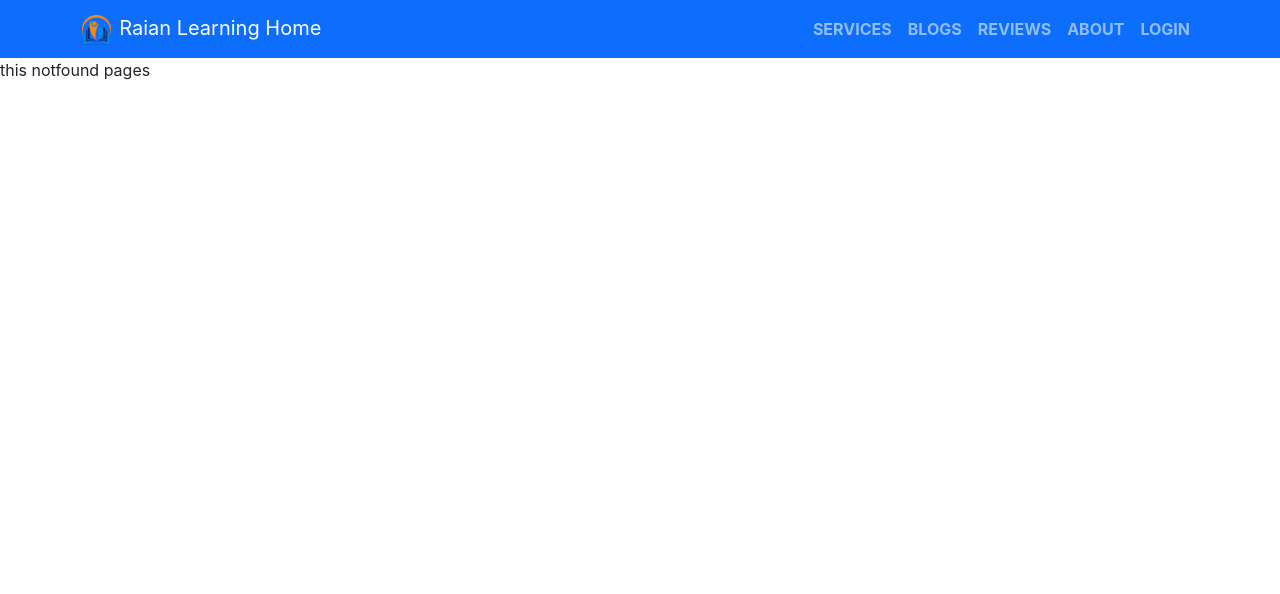
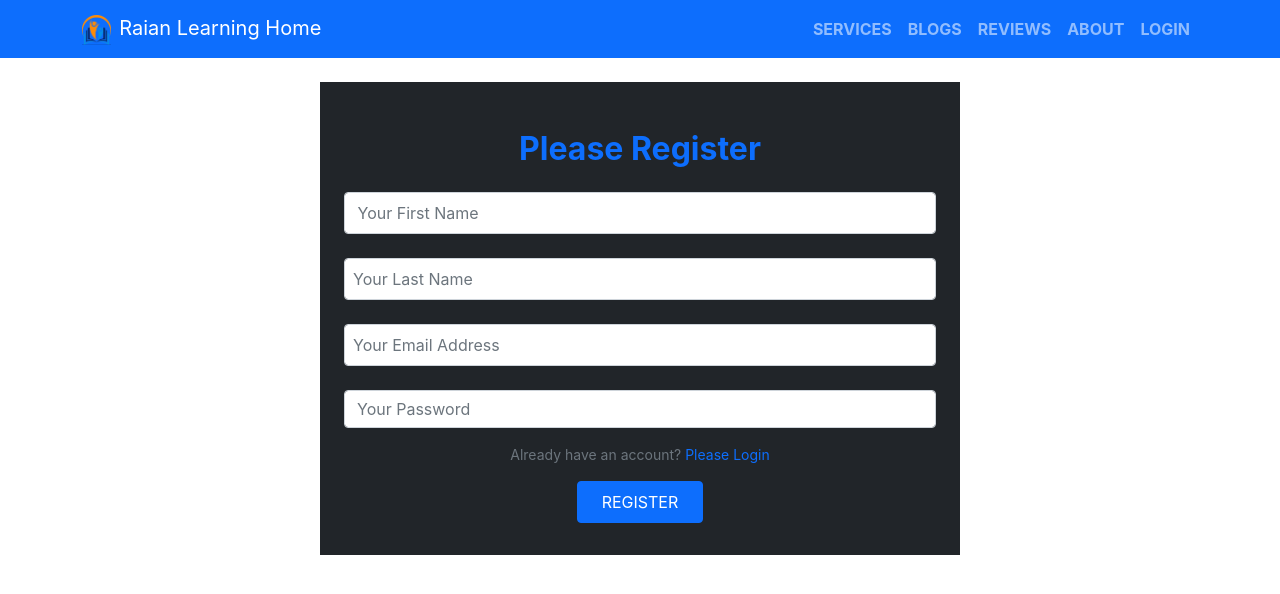
Before and after one commit to Aburaian/Raian-Learning-Home, a React (Create React App) app: page /register in a window 1280 px wide. Shown: the top 594 px of the page. Built offline with nearby package versions, Linux system fonts and the light colour scheme.

Commit message:
reviews section added

```diff
--- a/src/App.js
+++ b/src/App.js
@@ -5,6 +5,8 @@ import Blogs from "./Pages/Blogs/Blogs";
 import Home from "./Pages/Home/Home/Home";
 import Reviews from "./Pages/Home/Reviews/Reviews";
 import Services from "./Pages/Home/Services/Services";
+import Login from "./Pages/Login/Login/Login";
+import Register from "./Pages/Login/Register/Register";
 import Header from "./Pages/Shared/Header/Header";
 import NotFound from "./Pages/Shared/NotFound/NotFound";
 
@@ -19,6 +21,8 @@ function App() {
         <Route path="/reviews" element={<Reviews></Reviews>}></Route>
         <Route path="/about" element={<About></About>}></Route>
         <Route path="/blogs" element={<Blogs></Blogs>}></Route>
+        <Route path="/login" element={<Login></Login>}></Route>
+        <Route path="/register" element={<Register></Register>}></Route>
         <Route path="*" element={<NotFound></NotFound>}></Route>
       </Routes>
     </div>
--- a/src/Pages/Home/Bannar/Bannar.js
+++ b/src/Pages/Home/Bannar/Bannar.js
@@ -11,7 +11,7 @@ const Bannar = () => {
     <Carousel activeIndex={index} onSelect={handleClick}>
       <Carousel.Item interval={1000}>
         <img
-          height={500}
+          height={570}
           className="d-block w-100 "
           src="https://tucunoticias24.com/wp-content/uploads/2020/12/Ninos-pequenos-jugando-juntos.jpg"
           alt="First slide"
@@ -22,7 +22,7 @@ const Bannar = () => {
       </Carousel.Item>
       <Carousel.Item>
         <img
-          height={500}
+          height={570}
           className="d-block w-100"
           src="https://ca-times.brightspotcdn.com/dims4/default/a59c9bb/2147483647/strip/true/crop/5472x3648+0+0/resize/840x560!/quality/90/?url=https%3A%2F%2Fcalifornia-times-brightspot.s3.amazonaws.com%2F2e%2Fff%2Fb2d8c60d47928a43326f5b3cb09a%2Fla-photos-1staff-824956-me-lausd-first-day-webster-10-ajs.jpg"
           alt="Second slide"
@@ -34,7 +34,7 @@ const Bannar = () => {
       </Carousel.Item>
       <Carousel.Item interval={1000}>
         <img
-          height={520}
+          height={570}
           className="d-block w-100"
           src="https://images.thequint.com/thequint%2F2021-02%2F3196040c-cc82-431a-8509-4b1cb2df39b3%2FSisodia.jpg"
           alt="Third slide"
--- a/src/Pages/Home/Home/Home.js
+++ b/src/Pages/Home/Home/Home.js
@@ -7,9 +7,6 @@ import Services from "../Services/Services";
 const Home = () => {
   return (
     <div>
-      <h1 className="p-2 text-center">
-        Raian <span className="text-primary fw-bold">Learning Home</span>
-      </h1>
       <Bannar></Bannar>
       <Services></Services>
       <Reviews></Reviews>
--- /dev/null
+++ b/src/Pages/Login/Login/Login.js
@@ -0,0 +1,39 @@
+import React from "react";
+import { Button, Form } from "react-bootstrap";
+import { Link } from "react-router-dom";
+
+const Login = () => {
+  return (
+    <div className="container w-50 mx-auto bg-dark p-4 mt-4 h-400">
+      <h2 className="text-center text-primary fw-bold my-4">Please Login</h2>
+      <Form>
+        <Form.Group className="mb-3" controlId="formBasicEmail">
+          <Form.Control type="email" placeholder="Enter email" />
+        </Form.Group>
+        <Form.Group className="mb-3" controlId="formBasicPassword">
+          <Form.Control type="password" placeholder="Password" />
+        </Form.Group>
+        <Form.Text className="text-muted text-center">
+          <p>
+            Create New Account.{" "}
+            <Link
+              to="/register"
+              className="text-primary pe-auto text-decoration-none"
+            >
+              Please Register
+            </Link>
+          </p>
+        </Form.Text>
+        <Button
+          className="mx-auto d-block mb-2 px-4 py-2 text-uppercase"
+          variant="primary"
+          type="submit"
+        >
+          Log in
+        </Button>
+      </Form>
+    </div>
+  );
+};
+
+export default Login;
--- /dev/null
+++ b/src/Pages/Login/Register/Register.js
@@ -0,0 +1,55 @@
+import React from "react";
+import { Button, Form } from "react-bootstrap";
+import { Link } from "react-router-dom";
+
+const Register = () => {
+  return (
+    <div className="container w-50 mx-auto bg-dark p-4 mt-4 h-400">
+      <h2 className="text-center text-primary fw-bold my-4">Please Register</h2>
+      <Form>
+        <Form.Group className="mb-3" controlId="formBasicEmail">
+          <Form.Control
+            className="p-2 mb-4"
+            type="text"
+            placeholder=" Your First Name"
+            required
+          />
+          <Form.Control
+            className="p-2 mb-4"
+            type="text"
+            placeholder="Your Last Name"
+          />
+          <Form.Control
+            className="p-2 mb-4"
+            type="email"
+            placeholder="Your Email Address"
+          />
+        </Form.Group>
+
+        <Form.Group className="mb-3" controlId="formBasicPassword">
+          <Form.Control type=" password" placeholder="Your Password" />
+        </Form.Group>
+        <Form.Text className="text-muted text-center">
+          <p>
+            Already have an account?{" "}
+            <Link
+              to="/login"
+              className="text-primary pe-auto text-decoration-none"
+            >
+              Please Login
+            </Link>
+          </p>
+        </Form.Text>
+        <Button
+          className="mx-auto d-block mb-2 px-4 py-2 text-uppercase"
+          variant="primary"
+          type="submit"
+        >
+          Register
+        </Button>
+      </Form>
+    </div>
+  );
+};
+
+export default Register;
--- a/src/Pages/Shared/Header/Header.js
+++ b/src/Pages/Shared/Header/Header.js
@@ -15,7 +15,7 @@ const Header = () => {
           <Navbar.Toggle aria-controls="responsive-navbar-nav" />
           <Navbar.Collapse id="responsive-navbar-nav">
             <Nav className="ms-auto fw-bold text-uppercase">
-              <Nav.Link href="home#services" as={Link} to="services">
+              <Nav.Link as={Link} to="services">
                 Services
               </Nav.Link>
               <Nav.Link as={Link} to="blogs">
--- a/src/Pages/Shared/NotFound/NotFound.js
+++ b/src/Pages/Shared/NotFound/NotFound.js
@@ -1,9 +1,15 @@
 import React from "react";
+import { Link } from "react-router-dom";
 
 const NotFound = () => {
   return (
-    <div>
-      <p>this notfound pages</p>
+    <div className="text-center">
+      <h1>404 Not Found</h1>
+      <button>
+        <Link className="text-decoration-none" to="/">
+          GO BACK TO HOME
+        </Link>
+      </button>
     </div>
   );
 };
```
Also changed, not shown: src/Pages/Login/Login/LoginGoogle/LogInGoogle.js (added, +7 -0 lines).
